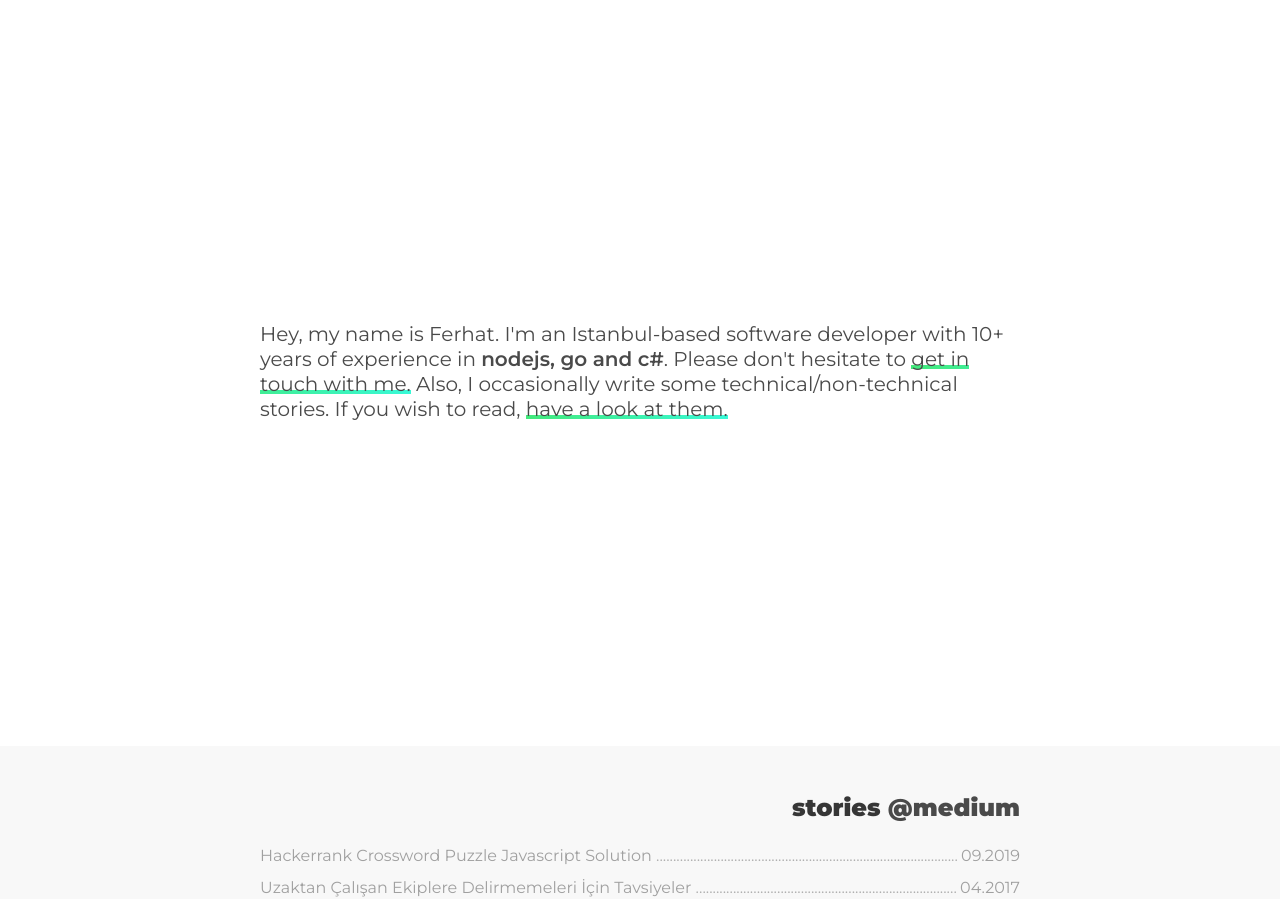
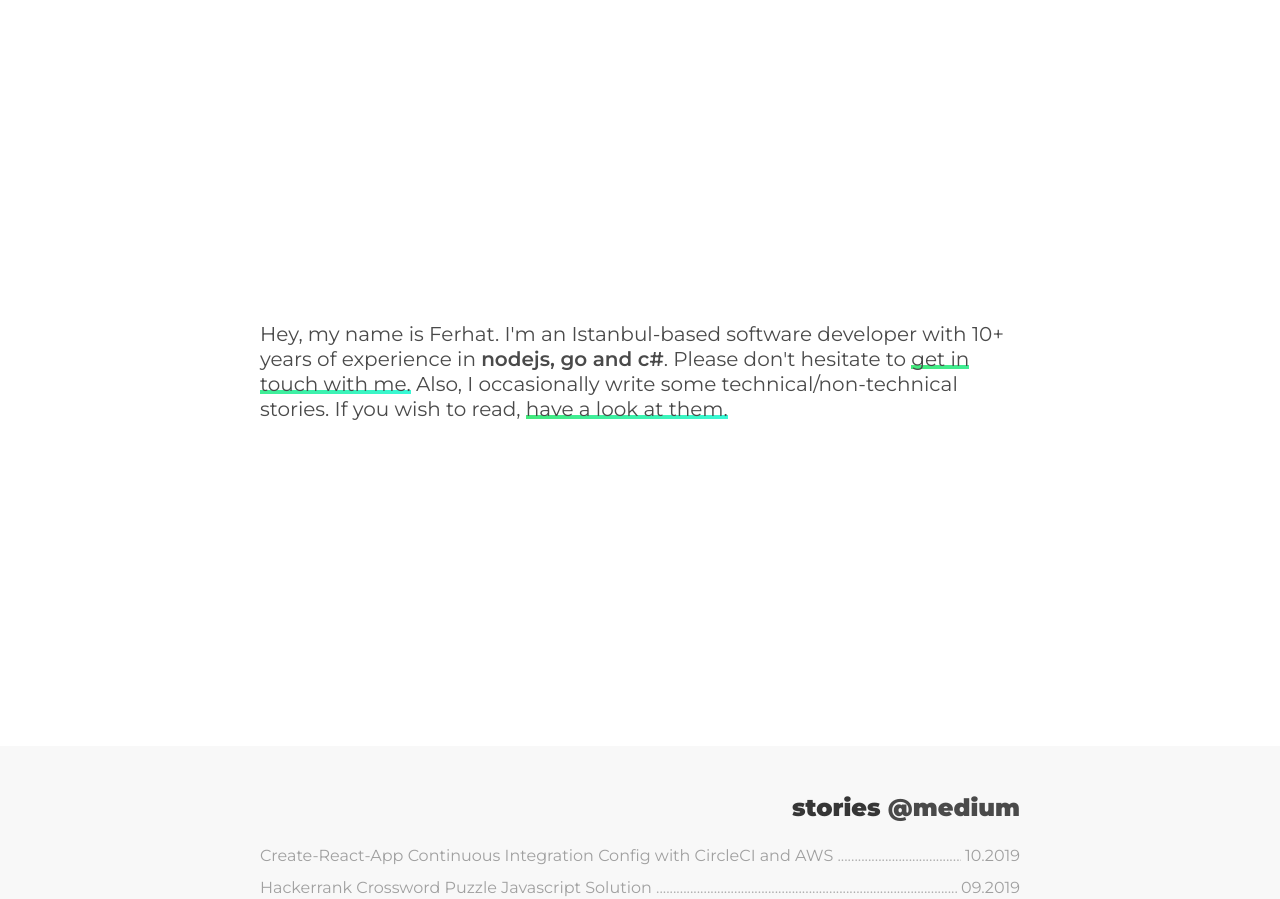
Before and after one commit to eferhatg/eferhatg.github.io, a website: page index.html in a window 1280 px wide. Shown: the part 54-953 px from the top of the page. Drawn offline with Linux system fonts and the light colour scheme.

Commit message:
added new post link

```diff
--- a/index.html
+++ b/index.html
@@ -87,6 +87,19 @@
         <div class="column is-8-desktop is-offset-2-desktop">
           <h4 class="title is-4 has-text-right">stories <a href="https://medium.com/@eferhatg">@medium</a></h4>
           <div class="def-list-dots">
+
+
+            <dl><a
+                href="https://medium.com/@eferhatg/create-react-app-continuous-integration-config-with-circleci-and-aws-2b0238cde169"
+                target="_blank">
+                <dt>
+                  <span class="description">Create-React-App Continuous Integration Config with CircleCI and AWS
+                  </span>
+                </dt>
+                <dd class="date">10.2019</dd>
+              </a>
+            </dl>
+
             <dl><a href="https://medium.com/@eferhatg/hackerrank-crossword-puzzle-javascript-solution-1ec6af00319b"
                 target="_blank">
                 <dt>
```
